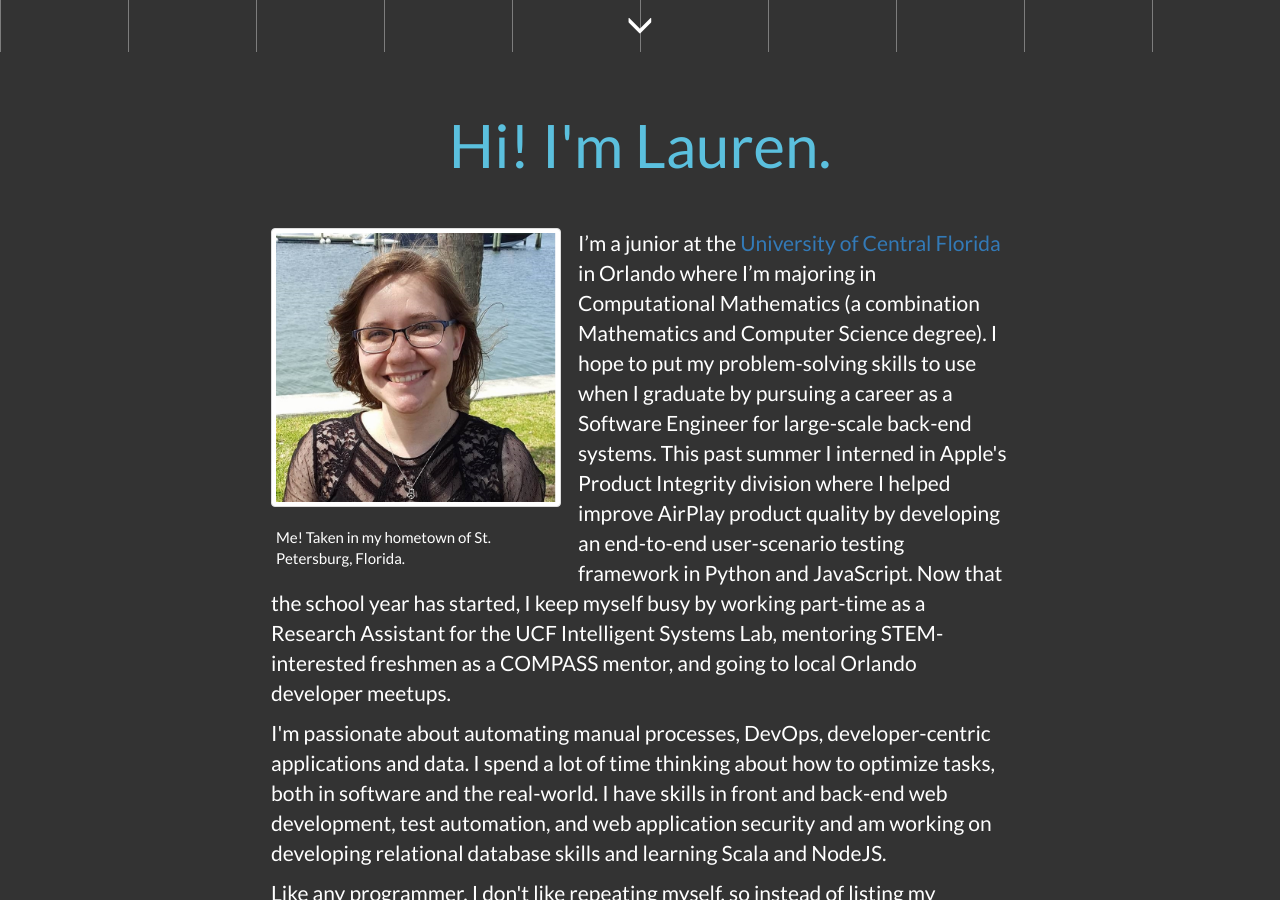
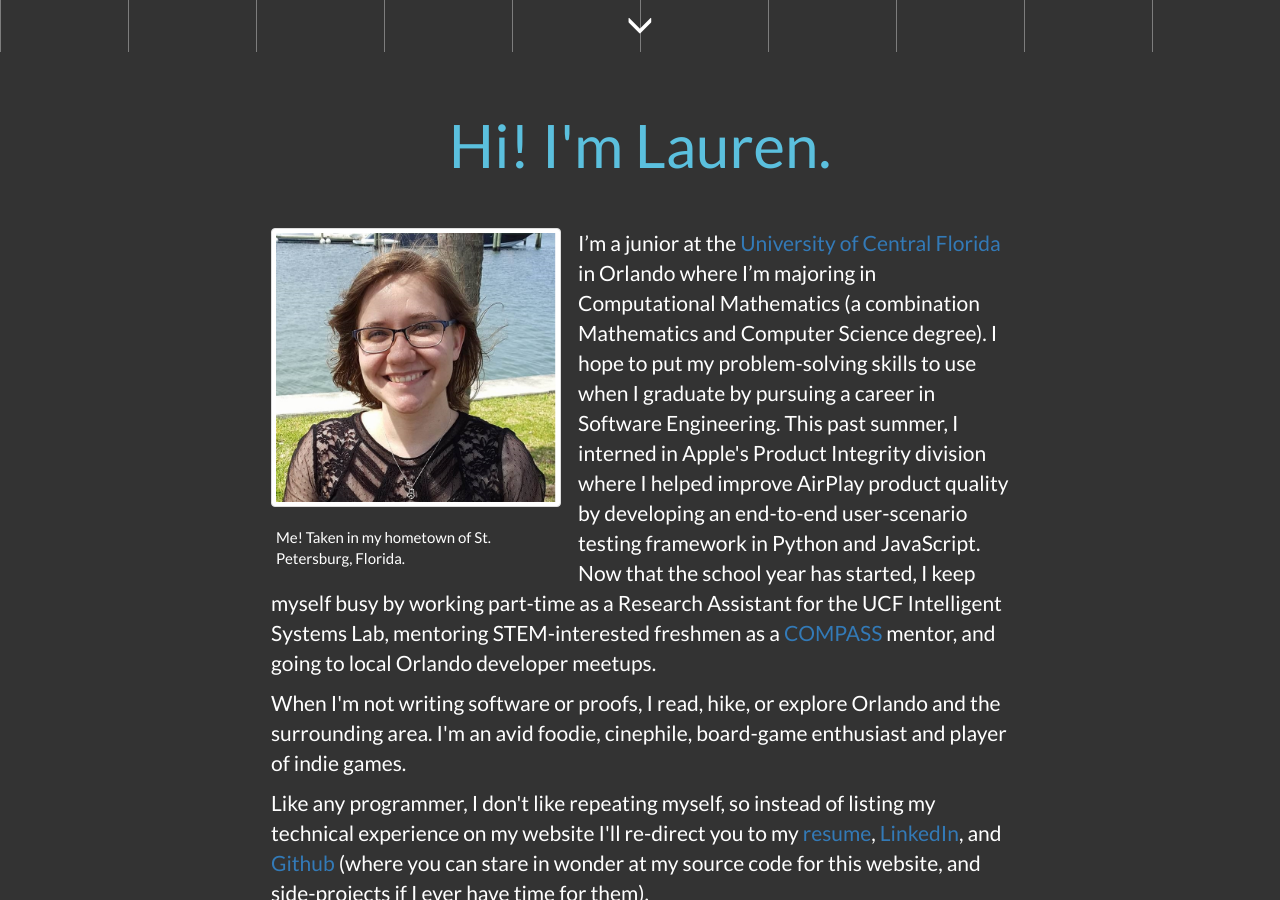
Before and after one commit to hastingsl/hastingsl.github.io, a Jekyll site: the page built from index.html, in a window 1280 px wide and 900 px high, scrolled down 848 px. Built offline with Jekyll 4.4.1, drawn with Linux system fonts in a browser that asks for light colours; nearby versions of some CDN libraries; some of the changed text lies outside the part shown.

Commit message:
Updated about-me section and resume.

```diff
--- a/index.html
+++ b/index.html
@@ -7,8 +7,7 @@
   <center>
     <div class="jumbotron">
       <h1>Lauren Hastings</h1>
-      <p>UCF Undergraduate Research Assistant & Industry Intern
-</p>
+      <p>Computer Science & Mathematics Student in Orlando, FL</p>
     </div>
   </center>
   <!-- Generates grid of solid tiles: -->
@@ -34,10 +33,10 @@
     </figcaption>
   </figure>
   <p>
-    I’m a junior at the <a href="https://www.ucf.edu" target="_blank"> University of Central Florida</a> in Orlando where I’m majoring in Computational Mathematics (a combination Mathematics and Computer Science degree). I hope to put my problem-solving skills to use when I graduate by pursuing a career as a Software Engineer for large-scale back-end systems. This past summer I interned in Apple's Product Integrity division where I helped improve AirPlay product quality by developing an end-to-end user-scenario testing framework in Python and JavaScript. Now that the school year has started, I keep myself busy by working part-time as a Research Assistant for the UCF Intelligent Systems Lab, mentoring STEM-interested freshmen as a COMPASS mentor, and going to local Orlando developer meetups.
+    I’m a junior at the <a href="https://www.ucf.edu" target="_blank"> University of Central Florida</a> in Orlando where I’m majoring in Computational Mathematics (a combination Mathematics and Computer Science degree). I hope to put my problem-solving skills to use when I graduate by pursuing a career in Software Engineering. This past summer, I interned in Apple's Product Integrity division where I helped improve AirPlay product quality by developing an end-to-end user-scenario testing framework in Python and JavaScript. Now that the school year has started, I keep myself busy by working part-time as a Research Assistant for the UCF Intelligent Systems Lab, mentoring STEM-interested freshmen as a <a href="https://compass.ucf.edu/current-students/compass-mentors/" target="_blank"> COMPASS</a> mentor, and going to local Orlando developer meetups.
   </p>
   <p>
-  I'm passionate about automating manual processes, DevOps, developer-centric applications and data. I spend a lot of time thinking about how to optimize tasks, both in software and the real-world. I have skills in front and back-end web development, test automation, and web application security and am working on developing relational database skills and learning Scala and NodeJS.
+    When I'm not writing software or proofs, I read, hike, or explore Orlando and the surrounding area. I'm an avid foodie, cinephile, board-game enthusiast and player of indie games.
   </p>
   <p>
     Like any programmer, I don't like repeating myself, so instead of listing my technical experience on my website I'll re-direct you to my <a href="files/resume.pdf" target="_blank">resume</a>, <a href="https://www.linkedin.com/in/hastingsl" target="_blank">LinkedIn</a>, and <a href="https://www.github.com/hastingsl" target="_blank">Github</a> (where you can stare in wonder at my source code for this website, and side-projects if I ever have time for them).
```
Also changed, not shown: 1 other file.
